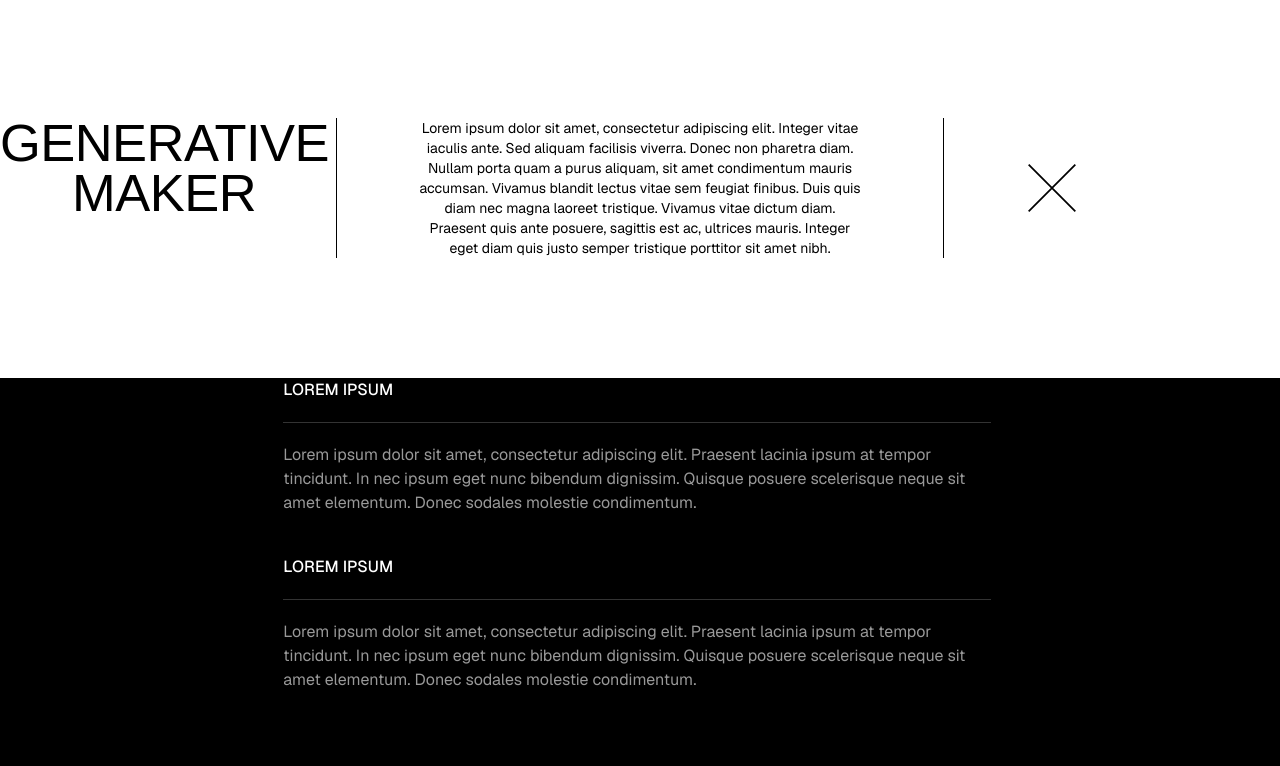
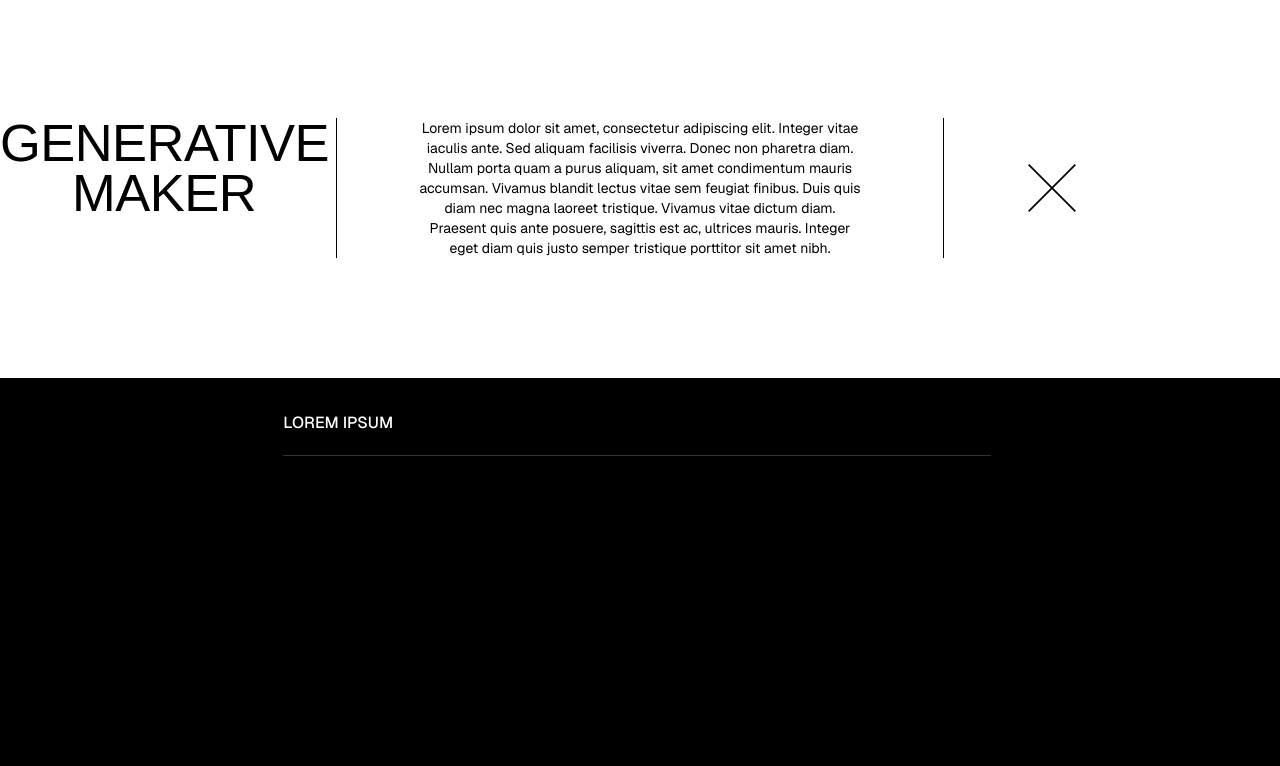
Before and after one commit to kpustelak/pustelakpage.com, a Next.js app: page / in a window 1280 px wide. Shown: the part 1222-1988 px from the top of the page. Built offline with nearby package versions, Linux system fonts and the light colour scheme; a web font is replaced by a local one.

Commit message:
scroll + about gsap

```diff
--- a/app/layout.tsx
+++ b/app/layout.tsx
@@ -1,6 +1,7 @@
 import type { Metadata } from "next";
 import "./globals.css";
 import { GeistFont, GeistMonoFont, InstrumentSerifFont } from "@/lib/fonts";
+import SmoothScroll from "@/components/global/smooth-scroll";
 
 export const metadata: Metadata = {
   title: "Kornel Pustelak",
@@ -13,7 +14,9 @@ export default function RootLayout({ children }: LayoutProps<"/">) {
       lang="en"
       className={`${GeistFont.variable} ${GeistMonoFont.variable} ${InstrumentSerifFont.variable} h-full bg-background`}
     >
-      <body className="min-h-full">{children}</body>
+      <body className="min-h-full">
+        <SmoothScroll>{children}</SmoothScroll>
+      </body>
     </html>
   );
 }
--- a/components/about/about.tsx
+++ b/components/about/about.tsx
@@ -1,30 +1,25 @@
 import JobDescription from "@/components/about/job-description";
 import SkillList from "@/components/about/skill-list";
 import SectionTab from "@/components/global/section-tab";
+import PinReveal from "@/components/about/pin-reveal";
+import {about} from "@/lib/about-description";
 
-const JobList = [
-    {name : "Lorem ipsum", description : "Lorem ipsum dolor sit amet, consectetur adipiscing elit. Praesent lacinia ipsum at tempor tincidunt. In nec ipsum eget nunc bibendum dignissim. Quisque posuere scelerisque neque sit amet elementum. Donec sodales molestie condimentum."},
-    {name : "Lorem ipsum", description : "Lorem ipsum dolor sit amet, consectetur adipiscing elit. Praesent lacinia ipsum at tempor tincidunt. In nec ipsum eget nunc bibendum dignissim. Quisque posuere scelerisque neque sit amet elementum. Donec sodales molestie condimentum."},
-    {name : "Lorem ipsum", description : "Lorem ipsum dolor sit amet, consectetur adipiscing elit. Praesent lacinia ipsum at tempor tincidunt. In nec ipsum eget nunc bibendum dignissim. Quisque posuere scelerisque neque sit amet elementum. Donec sodales molestie condimentum."}
-]
-
+const aboutDescription = about
 export default function About() {
     return(
+        <PinReveal>
             <div className="section-container">
                 <SectionTab title={"About"} fullWidth={false} >
-                <h2>Lorem ipsum dolor sit amet, consectetur adipiscing elit. Praesent lacinia ipsum.</h2>
-                <p className="w-3/4 text-lead">Lorem ipsum dolor sit amet, consectetur adipiscing elit. Praesent lacinia ipsum at tempor tincidunt.
-                    In nec ipsum eget nunc bibendum dignissim. Quisque posuere scelerisque neque sit amet elementum.
-                    Donec sodales molestie condimentum.
-                </p>
-                <SkillList names={["Product", "Product design", "Branding", "Web", "Product", "Product design", "Branding", "Web", "Product"]} />
+                    <h2>{aboutDescription.title}</h2>
+                    <p className="w-3/4 text-lead">{aboutDescription.description}</p>
+                    <SkillList names={aboutDescription.skillList} />
                     <div className="flex flex-col gap-y-10">
-                    {JobList.map((item, i) => (
+                        {aboutDescription.jobList.map((item, i) => (
                             <JobDescription name={item.name} description={item.description} key={i} />
                         ))}
                     </div>
                 </SectionTab>
-
             </div>
+        </PinReveal>
     )
 }
--- a/components/about/job-description.tsx
+++ b/components/about/job-description.tsx
@@ -9,7 +9,7 @@ export default function JobDescription({ name, description }: jobDescription) {
         <div className="flex flex-col gap-y-5">
             <p className="font-medium uppercase text-primary">{name}</p>
             <hr className="border-primary-20" />
-            <p>
+            <p className="job-text overflow-hidden">
                 {description}
             </p>
         </div>
--- /dev/null
+++ b/components/about/pin-reveal.tsx
@@ -0,0 +1,30 @@
+"use client"
+
+import gsap from "gsap"
+import {useGSAP} from "@gsap/react";
+import { ScrollTrigger } from "gsap/ScrollTrigger";
+import {ReactNode, useRef} from "react";
+
+gsap.registerPlugin(ScrollTrigger, useGSAP)
+
+export default function PinReveal({children}: {children: ReactNode}) {
+    const ref = useRef<HTMLDivElement>(null);
+
+    useGSAP(() => {
+        gsap.from(".job-text", {
+            height: 0,
+            opacity: 1,
+            duration: 1,
+            stagger: 1,
+            scrollTrigger:{
+                trigger: ref.current,
+                start: "top top",
+                end: "+=1500",
+                pin: true,
+                scrub: true
+            },
+        });
+    }, {scope: ref});
+
+    return <div ref={ref}>{children}</div>;
+}
--- /dev/null
+++ b/components/global/smooth-scroll.tsx
@@ -0,0 +1,24 @@
+"use client"
+
+import {ReactNode, useEffect, useRef} from "react";
+import {LenisRef, ReactLenis} from "lenis/react";
+import gsap from "gsap";
+
+export default function SmoothScroll({ children }: { children: ReactNode }) {
+    const lenisRef = useRef<LenisRef>(null);
+
+    useEffect(() => {
+        function update(time: number) {
+            lenisRef.current?.lenis?.raf(time * 1000);
+        }
+
+        gsap.ticker.add(update);
+        return () => { gsap.ticker.remove(update); }
+    }, []);
+
+    return (
+        <ReactLenis root options={{ autoRaf: false }} ref={lenisRef}>
+            {children}
+        </ReactLenis>
+    );
+}
--- /dev/null
+++ b/lib/about-description.ts
@@ -0,0 +1,40 @@
+
+type JobList = {
+    name: string,
+    description: string
+}
+
+export type AboutDescription = {
+    title : string,
+    description : string,
+    skillList : string[]
+    jobList : JobList[]
+}
+
+export const about : AboutDescription = {
+    title: "Lorem ipsum dolor sit amet, consectetur adipiscing elit. Praesent lacinia ipsum.",
+    description: "Lorem ipsum dolor sit amet, consectetur adipiscing elit. Praesent lacinia ipsum at tempor tincidunt. " +
+        "In nec ipsum eget nunc bibendum dignissim. Quisque posuere scelerisque neque sit amet elementum.\n" +
+        "Donec sodales molestie condimentum.",
+    skillList: ["Product", "Product design", "Branding", "Web", "Product", "Product design", "Branding", "Web", "Product"],
+    jobList : [
+        {
+            name : "Lorem ipsum",
+            description : "Lorem ipsum dolor sit amet, consectetur adipiscing elit. Praesent lacinia ipsum at tempor " +
+                "tincidunt. In nec ipsum eget nunc bibendum dignissim. Quisque posuere scelerisque neque sit amet " +
+                "elementum. Donec sodales molestie condimentum."
+        },
+        {
+            name : "Lorem ipsum",
+            description : "Lorem ipsum dolor sit amet, consectetur adipiscing elit. Praesent lacinia ipsum at tempor " +
+                "tincidunt. In nec ipsum eget nunc bibendum dignissim. Quisque posuere scelerisque neque sit amet " +
+                "elementum. Donec sodales molestie condimentum."
+        },
+        {
+            name : "Lorem ipsum",
+            description : "Lorem ipsum dolor sit amet, consectetur adipiscing elit. Praesent lacinia ipsum at tempor " +
+                "tincidunt. In nec ipsum eget nunc bibendum dignissim. Quisque posuere scelerisque neque sit amet " +
+                "elementum. Donec sodales molestie condimentum."
+        },
+    ]
+}
--- a/package.json
+++ b/package.json
@@ -9,6 +9,9 @@
     "lint": "eslint"
   },
   "dependencies": {
+    "@gsap/react": "^2.1.2",
+    "gsap": "^3.15.0",
+    "lenis": "^1.3.26",
     "next": "16.3.8",
     "react": "19.2.8",
     "react-dom": "19.2.8"
```
Also changed, not shown: 1 other file (tests, documents, lock files or other folders). Lines whose indentation alone changed are shown as unchanged.
